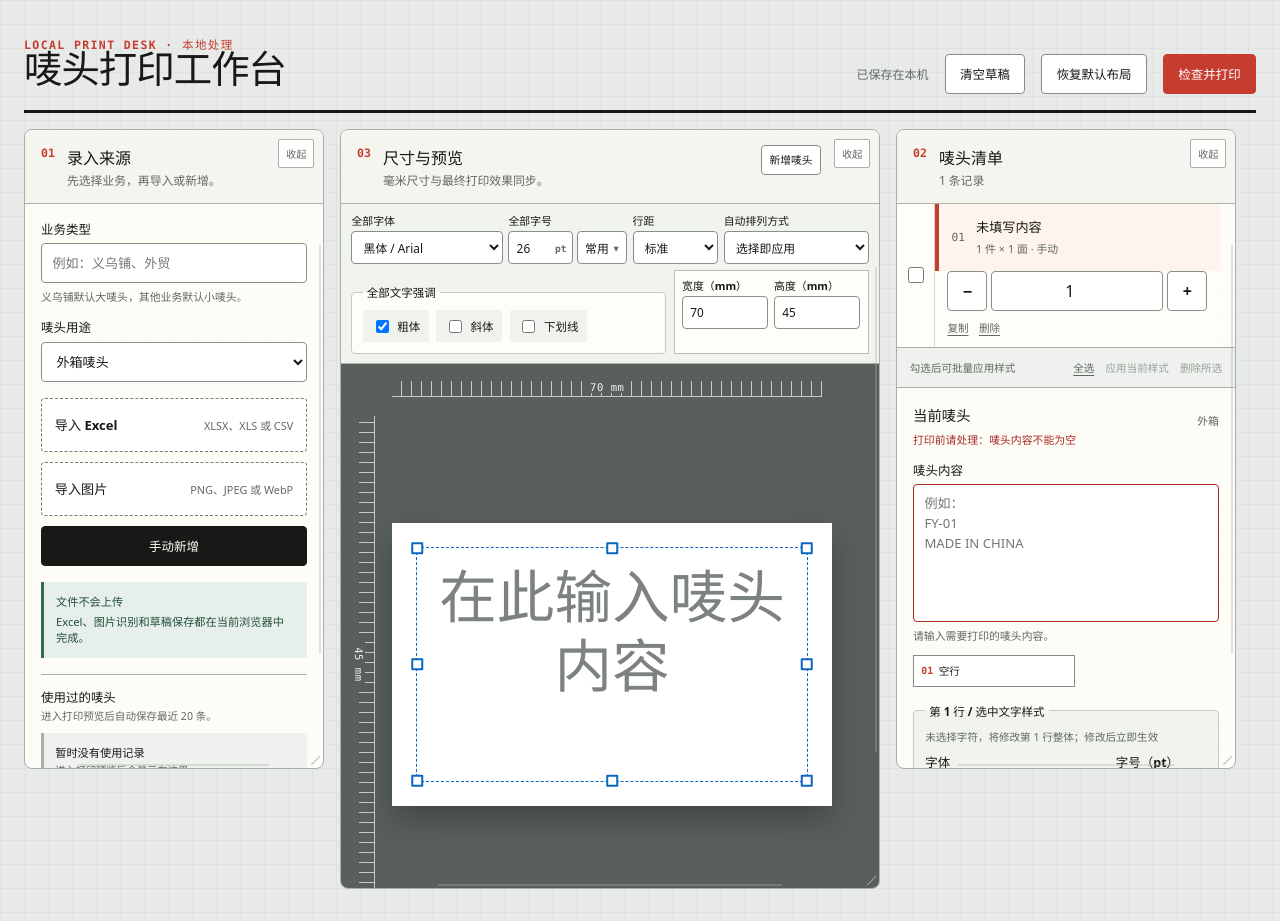
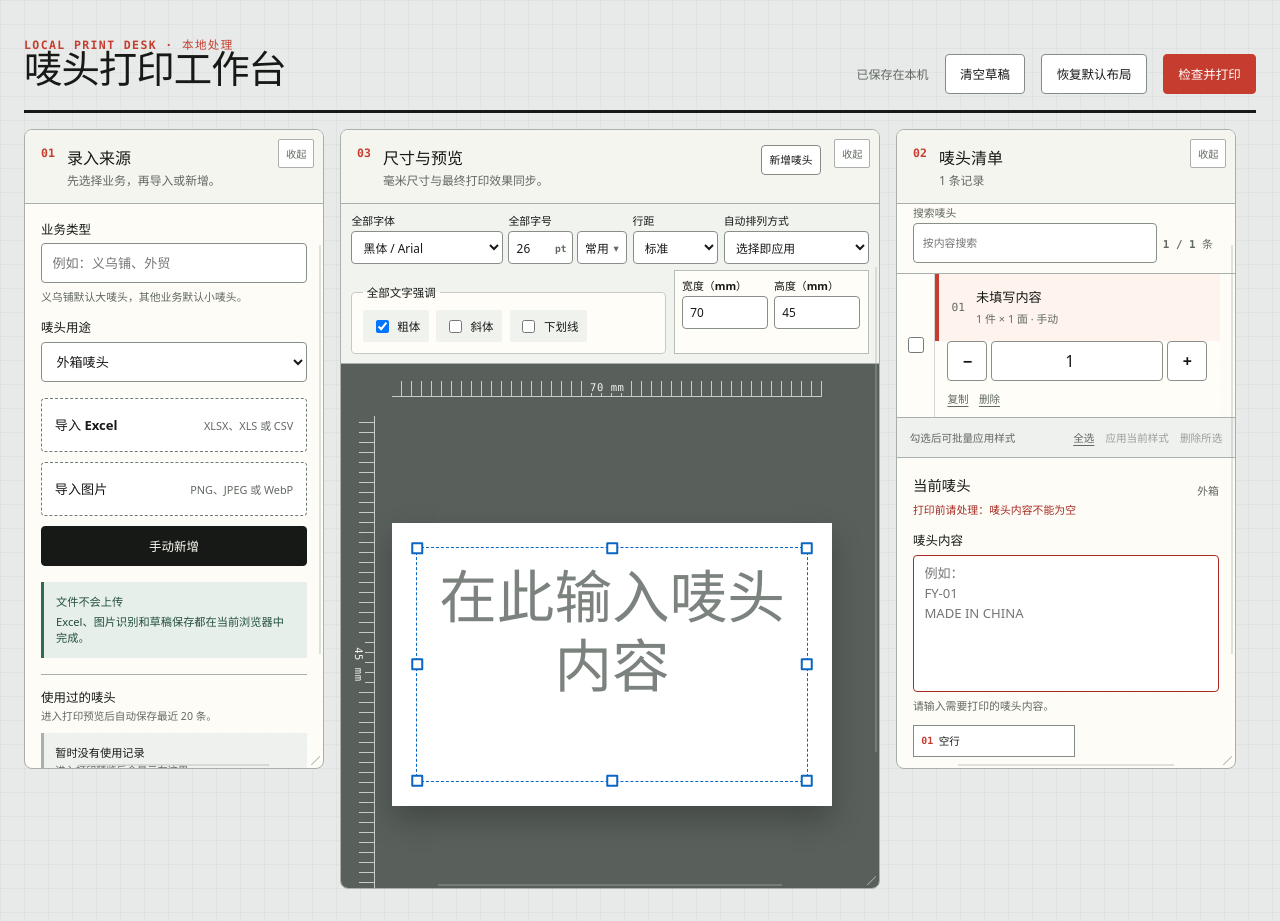
Before and after one commit to hhhhez-fc/-, a React (Vite) app: page / in a window 1280 px wide. Built offline with nearby package versions, Linux system fonts and the light colour scheme.

Commit message:
feat: add record search

```diff
--- a/src/App.tsx
+++ b/src/App.tsx
@@ -4,6 +4,7 @@ import { createLabel, defaultSizeTypeForBusiness, type LabelPurpose } from './do
 import { recoverDraft, saveDraftSafely } from './domain/storage';
 import LabelEditor from './features/LabelEditor';
 import LabelList from './features/LabelList';
+import RecordSearch from './features/RecordSearch';
 import SourceHistory from './features/SourceHistory';
 import LabelPreview from './features/LabelPreview';
 import SizeStylePanel from './features/SizeStylePanel';
@@ -25,6 +26,7 @@ import WorkspacePanel from './features/WorkspacePanel';
 import { buildFontSizePreviewLabel, type FontSizeChoice } from './domain/fontSizePreview';
 import { hasSameSizePresetSnapshot, restoreRecentLabel, type RecentLabelEntry } from './domain/history';
 import { nextPrintRotation, type PrintRotation } from './domain/printRotation';
+import { filterLabelsByQuery } from './domain/labelSearch';
 
 interface AppProps {
   initialState?: DraftState;
@@ -48,7 +50,9 @@ export default function App({ initialState }: AppProps) {
   const [selectedLineIds, setSelectedLineIds] = useState<string[]>([]);
   const [fontSizePreview, setFontSizePreview] = useState<null | { labelId: string; choice: FontSizeChoice }>(null);
   const [panelDropTarget, setPanelDropTarget] = useState<WorkspacePanelDropTarget | null>(null);
+  const [searchQuery, setSearchQuery] = useState('');
   const saveFailureRef = useRef(false);
+  const searchInputRef = useRef<HTMLInputElement>(null);
   const warnBeforeUnload = useCallback((event: BeforeUnloadEvent) => {
     event.preventDefault();
     event.returnValue = '';
@@ -63,6 +67,10 @@ export default function App({ initialState }: AppProps) {
     ? buildFontSizePreviewLabel(activeLabel, fontSizePreview.choice)
     : activeLabel;
   const printPlan = useMemo(() => createPrintPlan(state.labels, state.sizePresets), [state.labels, state.sizePresets]);
+  const visibleLabels = useMemo(
+    () => filterLabelsByQuery(state.labels, searchQuery),
+    [searchQuery, state.labels],
+  );
   const activeReviewErrors = activeLabel && activePreset
     ? [...validateSizePreset(activePreset), ...validateLabelForPrint(activeLabel, activePreset)]
     : [];
@@ -291,8 +299,20 @@ export default function App({ initialState }: AppProps) {
           <p>{state.labels.length} 条记录</p>
         </div>
       </div>
+      <RecordSearch
+        query={searchQuery}
+        resultCount={visibleLabels.length}
+        totalCount={state.labels.length}
+        inputRef={searchInputRef}
+        onChange={setSearchQuery}
+        onClear={() => {
+          setSearchQuery('');
+          searchInputRef.current?.focus();
+        }}
+      />
+      {visibleLabels.length > 0 || state.labels.length === 0 ? (
         <LabelList
-        labels={state.labels}
+          labels={visibleLabels}
           activeLabelId={state.activeLabelId}
           selectedLabelIds={state.selectedLabelIds}
           onActivate={activateLabel}
@@ -301,6 +321,7 @@ export default function App({ initialState }: AppProps) {
           onDuplicate={duplicateLabel}
           onDelete={deleteLabel}
         />
+      ) : <div className="records-search-empty" role="status">没有匹配的唛头</div>}
       {state.labels.length > 0 && (
         <div className="bulk-toolbar" aria-label="批量操作">
           <span>{selectedCount ? `已选 ${selectedCount} 条` : '勾选后可批量应用样式'}</span>
--- /dev/null
+++ b/src/domain/labelSearch.ts
@@ -0,0 +1,8 @@
+import type { LabelRecord } from './labels';
+
+export function filterLabelsByQuery(labels: LabelRecord[], query: string): LabelRecord[] {
+  const normalized = query.trim().toLocaleLowerCase();
+  return normalized
+    ? labels.filter(({ content }) => content.toLocaleLowerCase().includes(normalized))
+    : labels;
+}
--- /dev/null
+++ b/src/features/RecordSearch.tsx
@@ -0,0 +1,29 @@
+import type { RefObject } from 'react';
+
+interface RecordSearchProps {
+  query: string;
+  resultCount: number;
+  totalCount: number;
+  inputRef: RefObject<HTMLInputElement | null>;
+  onChange: (query: string) => void;
+  onClear: () => void;
+}
+
+export default function RecordSearch({ query, resultCount, totalCount, inputRef, onChange, onClear }: RecordSearchProps) {
+  return (
+    <div className="record-search" role="search">
+      <label className="record-search-field">
+        <span>搜索唛头</span>
+        <input
+          ref={inputRef}
+          type="search"
+          value={query}
+          onChange={(event) => onChange(event.target.value)}
+          placeholder="按内容搜索"
+        />
+      </label>
+      <span className="record-search-count" aria-live="polite">{resultCount} / {totalCount} 条</span>
+      {query && <button className="button button-quiet button-compact" type="button" aria-label="清空搜索" onClick={onClear}>清空</button>}
+    </div>
+  );
+}
--- a/src/styles.css
+++ b/src/styles.css
@@ -238,6 +238,12 @@ h3 { margin-bottom: .75rem; font-size: .9rem; }
   display: grid; gap: .25rem; margin: 0 var(--space-md) var(--space-md); padding: .75rem; color: #244f3e;
   background: #e6efe9; border-left: 3px solid var(--color-success); font-size: .7rem; line-height: 1.45;
 }
+.record-search { display: grid; grid-template-columns: minmax(0,1fr) auto auto; gap: var(--space-xs); align-items: end; padding: 0 var(--space-md) var(--space-sm); border-bottom: 1px solid var(--color-line); }
+.record-search-field { display: grid; gap: .2rem; min-width: 0; color: var(--color-muted); font-size: .68rem; font-weight: 700; }
+.record-search-field input { width: 100%; min-height: 2.5rem; padding: .35rem .55rem; color: var(--color-ink); background: var(--color-control-surface); border: 1px solid var(--color-control-border); border-radius: var(--radius-md); }
+.record-search-count { padding-bottom: .72rem; color: var(--color-muted); font: 700 .68rem Bahnschrift, Consolas, monospace; white-space: nowrap; }
+.record-search .button { margin-bottom: .25rem; }
+.records-search-empty { display: grid; place-items: center; min-height: 5rem; padding: var(--space-md); color: var(--color-muted); background: #eef1ed; border-bottom: 1px solid var(--color-line); font-size: .75rem; }
 
 .label-list {
   max-height: 18rem; margin: 0; padding: 0; overflow: auto; list-style: none; scrollbar-gutter: stable; border-bottom: 1px solid var(--color-line);
@@ -552,6 +558,8 @@ h3 { margin-bottom: .75rem; font-size: .9rem; }
   .two-columns { grid-template-columns: minmax(0,1fr); }
   .three-columns { grid-template-columns: minmax(0,1fr); }
   .four-columns { grid-template-columns: repeat(2,minmax(0,1fr)); }
+  .record-search { grid-template-columns: minmax(0,1fr) auto auto; }
+  .record-search-field { grid-column: 1 / -1; }
   .print-area-editor-heading { align-items: stretch; flex-direction: column; }
   .all-text-style-fields { grid-template-columns: repeat(2,minmax(0,1fr)); }
   .auto-layout-controls { grid-template-columns: minmax(0,1fr); }
```
Also changed, not shown: 2 other files (tests, documents, lock files or other folders). Lines whose indentation alone changed are shown as unchanged.
